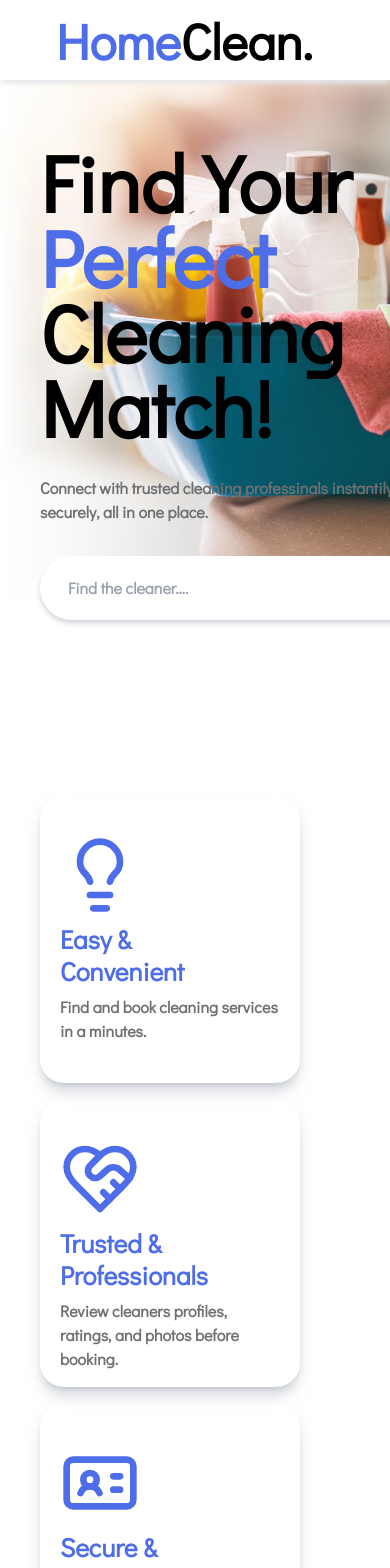
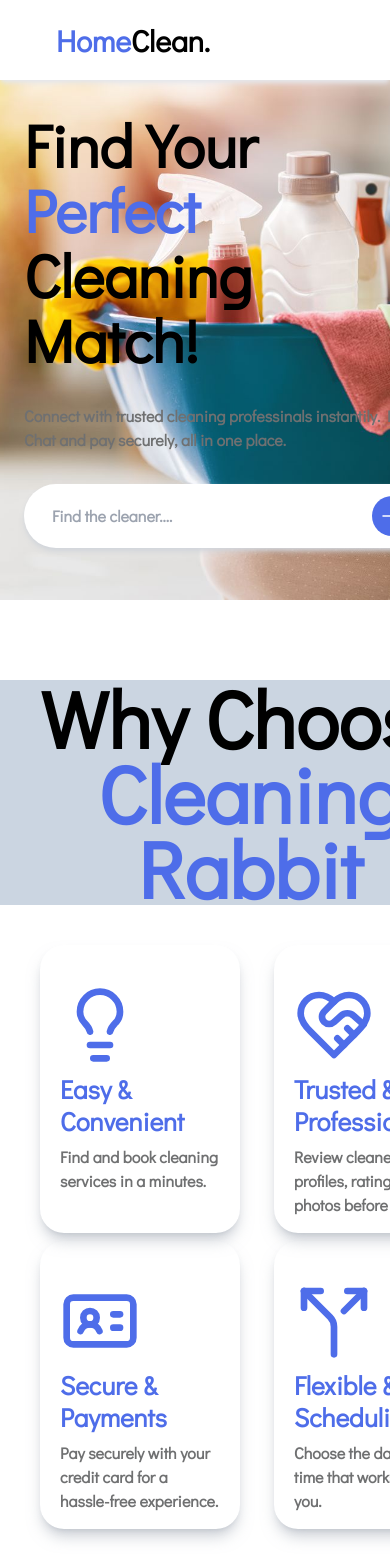
Before and after one commit to chricmako6/Home-Cleaner, a React (Create React App) app: page / in a window 390 px wide. Shown: the top 1568 px of the page. Built offline with nearby package versions, Linux system fonts and the light colour scheme.

Commit message:
change to the responsive

```diff
--- a/src/Container/About.jsx
+++ b/src/Container/About.jsx
@@ -4,13 +4,13 @@ import AboutCard from "../components/AboutCard"
 export default function About(){
     return(
        <>
-        <section className="container h-auto mx-auto w-[2500px]">
-            <div className="items-center justify-center w-1/2 mx-auto mt-20">
+        <section className="container h-auto mx-auto md:w-[2500px] w-[500px]">
+            <div className="items-center justify-center flex md:w-1/2 mx-auto mt-20 bg-slate-300 md:text-[80px] text-[10px]">
                 <h1 className="items-center leading-[75px] text-center">
                     Why Choose <span className="text-Primary">Cleaning Rabbit</span>
                 </h1>
             </div>
-            <div className="grid md:grid-cols-4 gap-4 mt-10 mx-auto ml-10">
+            <div className="grid grid-cols-2 md:grid-cols-4 gap-2 mt-10 mx-auto ml-10">
               <div className="">
                 <AboutCard
                 icons={<Lightbulb className="w-20 h-20 bg-cover bg-center text-Primary"/>}
--- a/src/Container/Hero.jsx
+++ b/src/Container/Hero.jsx
@@ -4,17 +4,17 @@ export default function Hero(){
     return(
         <>
         <Navbar/>
-        <section className="hero relative grid grid-cols-2 h-[600px] container max-w-full">
+        <section className="hero relative md:grid grid-cols-2 h-[600px] container max-w-full">
          <div className="shadowy">
-            <div className="my-36 pl-10 md:pl-20 absolute">
-                <h1 className="leading-[75px]">
-                Find Your <br/> <span className="text-Primary">Perfect</span> Cleaning <br/> Match!
+            <div className="md:my-36 my-28 pl-6 md:pl-20 absolute">
+                <h1 className="md:leading-[75px] leading-[65px] md:text-[80px] text-[60px]">
+                  Find Your <br/> <span className="text-Primary">Perfect</span> Cleaning <br/> Match!
                 </h1>
-                <p className="font-bold text-base text-[18px] text-Paragraph my-8">Connect with trusted cleaning professinals instantily. Book, Chat and pay securely, all in one place.
+                <p className="font-bold text-base md:text-[18px] text-[15px] text-Paragraph my-8">Connect with trusted cleaning professinals instantily. Book, Chat and pay securely, all in one place.
                 </p>
 
-                <div className="bg-white rounded-full flex items-center justify-between p-3 shadow-md shadow-gray-300 w-[500px]">
-                    <input type="text" placeholder="Find the cleaner...." className="p-2 ml-2 font-bold border-none focus:outline-none leading-tight text-Paragraph appearance-none w-[300px]"/>
+                <div className="bg-white rounded-full flex items-center justify-between p-3 shadow-md shadow-gray-300 md:w-[500px] w-[400px]">
+                    <input type="text" placeholder="Find the cleaner...." className="p-2 ml-2 font-bold border-none focus:outline-none leading-tight text-Paragraph appearance-none w-[200px] md:w-[400px]"/>
                     <button className="bg-Primary hover:bg-Secondary text-white rounded-full p-2 items-center justify-center">
                     <svg xmlns="http://www.w3.org/2000/svg" fill="none" viewBox="0 0 24 24" stroke-width="1.5" stroke="currentColor" class="size-6">
     <path stroke-linecap="round" stroke-linejoin="round" d="M13.5 4.5 21 12m0 0-7.5 7.5M21 12H3" />
--- a/src/Container/Navbar.jsx
+++ b/src/Container/Navbar.jsx
@@ -1,11 +1,11 @@
 import { Link } from "react-router-dom"
-import { Globe, ChevronDown } from "lucide-react";
+import { Globe, ChevronDown, AlignJustify } from "lucide-react";
 export default function Navbar(){
     return(
         <>
         <div className="flex w-screen items-center justify-between p-4 bg-white shadow-md shadow-gray-200 fixed z-10 h-[80px]">
                  <div>
-                    <h1  className="text-[50px] pl-10 md:pl-20">
+                    <h1  className="text-[30px] md:text-[50px] pl-10 md:pl-20">
                         <span className="text-Primary">Home</span>Clean.
                     </h1>
                 </div>
@@ -27,7 +27,6 @@ export default function Navbar(){
                        </li>
                     </div>
 
-
                     <div className="relative group">
                             <button className="flex items-center gap-2 text-Paragraph">
                                 <Globe className="w-5 h-5" />
@@ -46,6 +45,8 @@ export default function Navbar(){
                             </ul>
                     </div>
                 </ul>
+                {/* Icon for menu  button */}
+                <AlignJustify className="md:hidden block w-8 h-8 text-pointer hover:bg-Primary"/>
             </nav>
         </div>
         </>
--- a/src/components/AboutCard.jsx
+++ b/src/components/AboutCard.jsx
@@ -2,7 +2,7 @@
 export default function AboutCard({icons, title, description}){
     return(
         <>
-            <section className="border-Paragraph border-1 rounded-3xl h-72 w-[260px] p-5 shadow-lg shadow-gray-400/50 transform transition-transform duration-300 hover:scale-105 hover:bg-slate-200/10 cursor-pointer hover:border-Primary hover:border-2">
+            <section className="border-Paragraph border-1 rounded-3xl h-72 md:w-[260px] w-[200px] p-5 shadow-lg shadow-gray-400/50 transform transition-transform duration-300 hover:scale-105 hover:bg-slate-200/10 cursor-pointer hover:border-Primary hover:border-2">
                 <div className="items-center justify-center mt-5">
                     {icons}
                 </div>
```
